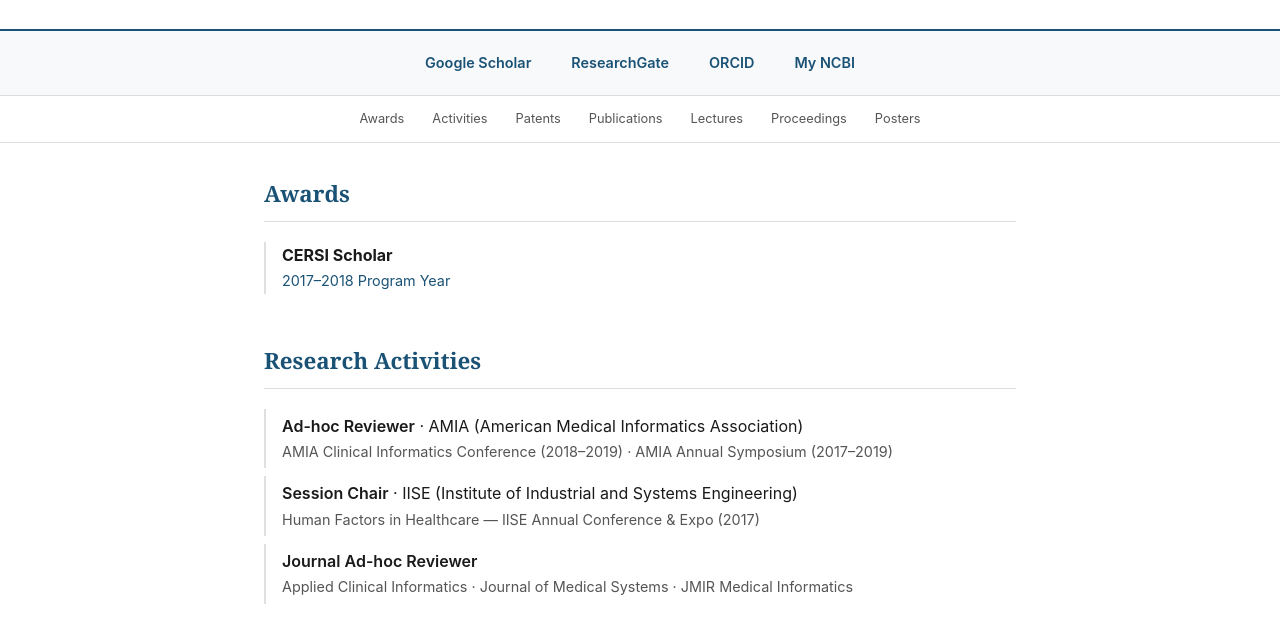
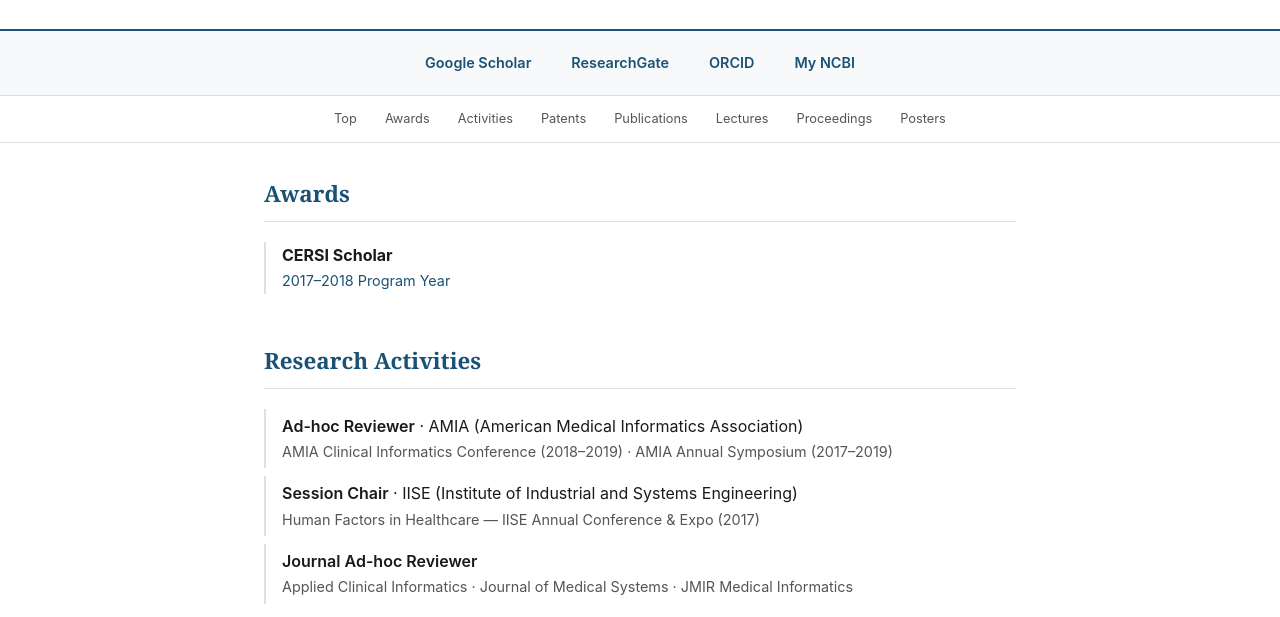
Before and after one commit to dan7hoffman/dan7hoffman.github.io, a plain HTML site: page index.html in a window 1280 px wide. Shown: the part 137-754 px from the top of the page. Drawn offline with Linux system fonts and the light colour scheme.

Commit message:
feat: add Top link to nav bar

```diff
--- a/index.html
+++ b/index.html
@@ -21,6 +21,7 @@
 </div>
 
 <nav>
+  <a href="#">Top</a>
   <a href="#awards">Awards</a>
   <a href="#activities">Activities</a>
   <a href="#patents">Patents</a>
```
